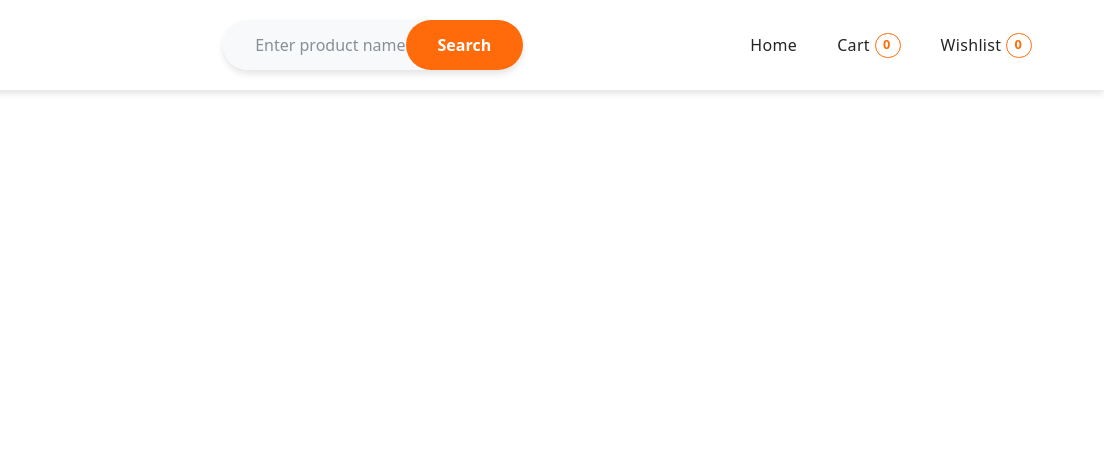
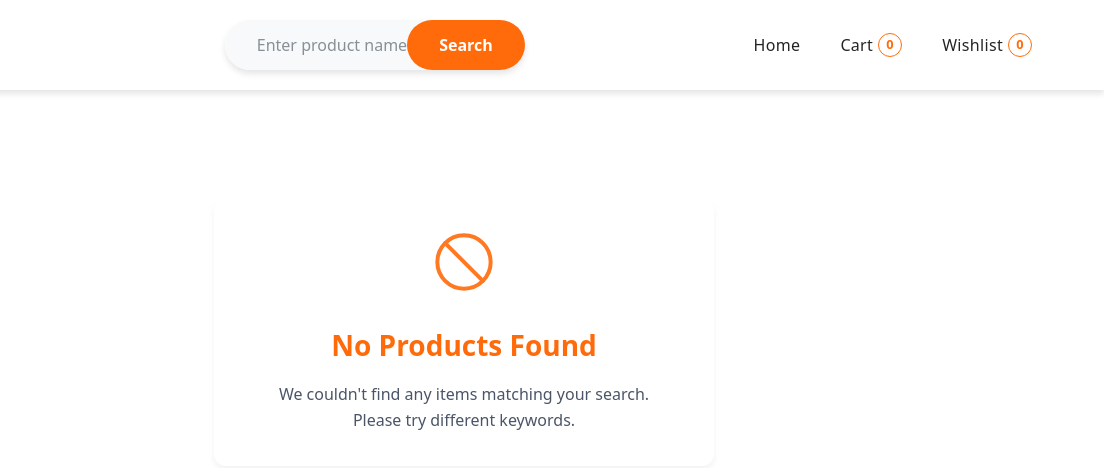
Before and after one commit to sselesnes/blended-js-06, a website built with Vite: page src/wishlist.html in a window 1280 px wide. Shown: the full height of the page, 176-1280 px from the left. Built offline with nearby package versions, Linux system fonts and the light colour scheme.

Commit message:
wishlist products loaded

```diff
--- a/src/cart.html
+++ b/src/cart.html
@@ -7,6 +7,9 @@
     <title>Cart</title>
     <link rel="stylesheet" href="./css/styles.css" />
   </head>
+  <script type="module" src="./cart.js">
+    defer
+  </script>
   <body>
     <load
       src="./partials/header.html"
@@ -73,6 +76,5 @@
       </div>
     </section>
     <load src="./partials/modal.html" />
-    <script type="module" src="./cart.js"></script>
   </body>
 </html>
--- a/src/cart.js
+++ b/src/cart.js
@@ -1 +1,4 @@
 //Логіка сторінки Cart
+import { updateHeader } from './js/render-function';
+
+window.addEventListener(`DOMContentLoaded`, updateHeader);
--- a/src/css/header.css
+++ b/src/css/header.css
@@ -60,7 +60,7 @@
 }
 
 .nav__count {
-  padding: 0.1rem 0.55rem 0.125rem 0.45rem;
+  padding: 0.075rem 0.45rem 0.1rem 0.45rem;
 
   color: #ff6b0a;
   font-size: 0.8rem;
--- a/src/js/helpers.js
+++ b/src/js/helpers.js
@@ -1,7 +1,5 @@
 //Допоміжні функції
 
-// import { refs } from './refs';
-// import { LS } from './storage';
 import { getCategories, getProducts } from './products-api';
 import {
   renderCategories,
--- a/src/js/render-function.js
+++ b/src/js/render-function.js
@@ -26,7 +26,8 @@ export function renderCategories(data) {
 }
 
 export function renderProducts(data, page, searchQuery) {
-  refs.loadMore.style.display = 'none';
+  // no loadmore in the wish list
+  refs.loadmore && (refs.loadMore.style.display = 'none');
   refs.products.insertAdjacentHTML('beforeend', markupProducts(data.products));
 
   if (!data.total) refs.notFound.classList.add('not-found--visible');
@@ -37,7 +38,8 @@ export function renderProducts(data, page, searchQuery) {
   // loadmore behavior
   // dummyjson doesn`t support search pagination
   if (!searchQuery & (data.total > productsPerPage * page)) {
-    refs.loadMore.style.display = 'flex';
+    // no loadmore in the wish list
+    refs.loadmore && (refs.loadMore.style.display = 'flex');
   } else {
     if (page !== 1) {
       iziToast.info({
--- a/src/js/wishlist.js
+++ /dev/null
@@ -1 +0,0 @@
-//Логіка сторінки Whishlist
--- a/src/wishlist.js
+++ b/src/wishlist.js
@@ -1 +1,33 @@
 //Логіка сторінки Wishlist
+import { updateHeader } from './js/render-function';
+import { LS } from './js/storage';
+import { getProduct } from './js/products-api';
+import { renderProducts } from './js/render-function';
+
+const data = {
+  data: [],
+  total: 0,
+};
+
+async function wishListProducts() {
+  const wishListLS = LS.getKeys().filter(product => product.wish);
+  const productPromises = wishListLS.map(product =>
+    getProduct(product.productId)
+  );
+  data.total = wishListLS.length;
+  try {
+    const wishlistProductsData = await Promise.all(productPromises);
+    return wishlistProductsData;
+  } catch (error) {
+    console.error(error);
+    return [];
+  }
+}
+
+async function initWishlist() {
+  window.addEventListener(`DOMContentLoaded`, updateHeader);
+  data.products = await wishListProducts();
+  renderProducts(data, 1);
+}
+
+initWishlist();
```
Also changed, not shown: src/js/modal.js (+6 -4 lines).
